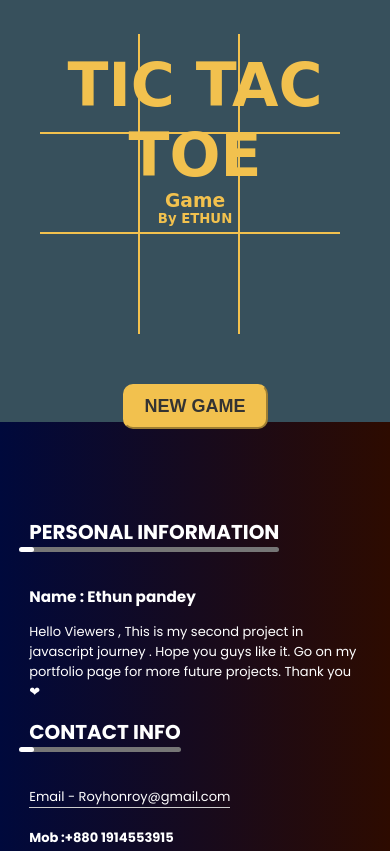
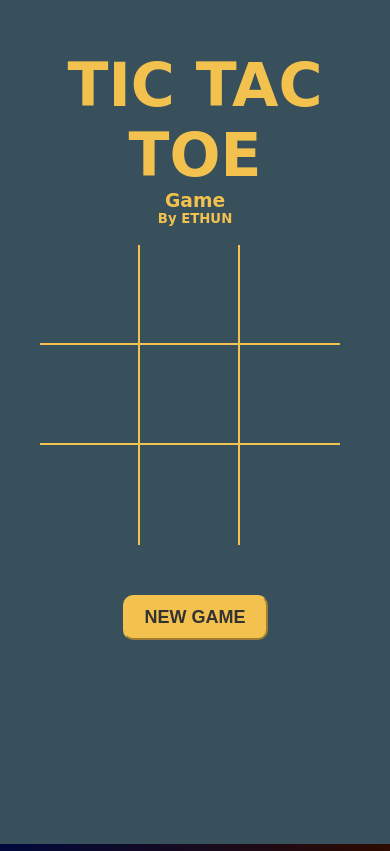
Before and after one commit to ethun009/Tic-Tac-Toe-Game, a plain HTML site: page index.html in a window 390 px wide. Shown: the top 851 px of the page. Drawn offline with Linux system fonts and the light colour scheme; a web font is replaced by a local one.

Commit message:
Update style.css

```diff
--- a/style.css
+++ b/style.css
@@ -251,13 +251,6 @@ hr {
 @media (max-width: 1100px) {
 
 
-  .maindisplay {
-  padding: 40px;
-  height: 50vh;
-
-}
-
-
   footer {
     padding-top: 100px;
   }
```
